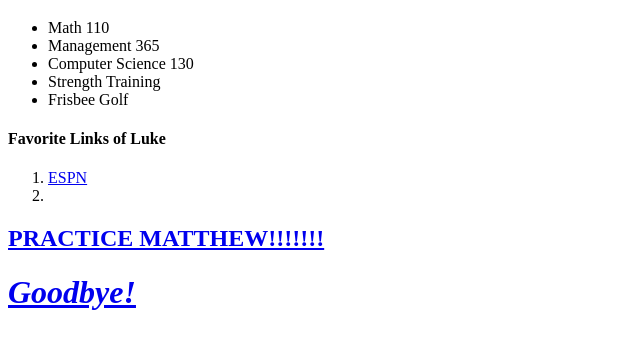
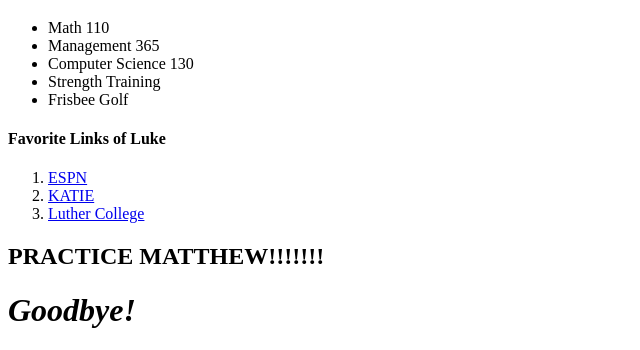
Before and after one commit to wriglu01/wriglu01.github.io, a plain HTML site: page index.html in a window 1280 px wide. Shown: the part 524-874 px from the top of the page, without its empty margins (0-640 px from the left). Drawn offline with Linux system fonts and the light colour scheme.

Commit message:
Update index.html

```diff
--- a/index.html
+++ b/index.html
@@ -26,8 +26,8 @@
    <h4>Favorite Links of Luke</h4>
   <ol>
       <li><a href="http://espn.go.com/">ESPN</a></li>
-      <li><a href="https://katie.luther.edu/moodle/login/index.php>KATIE</a></li>
-      <li><a href="http://www.luther.edu/"Luther College</a></li>
+      <li><a href="https://katie.luther.edu/moodle/login/index.php">KATIE</a></li>
+      <li><a href="http://www.luther.edu/">Luther College</a></li>
   </ol>
 
 
```
